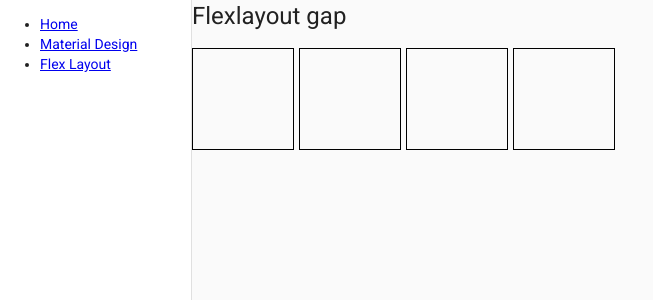
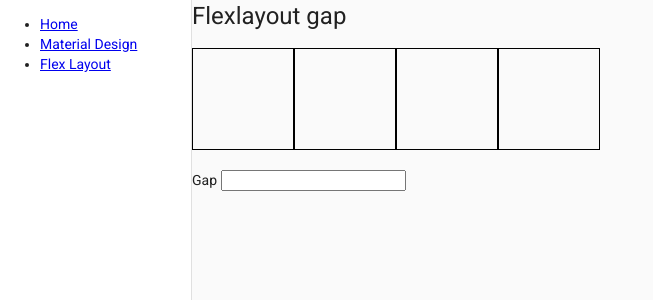
Before and after one commit to PraveenMuthu22/angular-learning-project, an Angular app: page /layoutgap in a window 1280 px wide. Shown: the top 300 px of the page, without its empty margins (0-653 px from the left). Built offline with nearby package versions, Linux system fonts and the light colour scheme.

Commit message:
Flex gap complete

```diff
--- a/src/app/flexlayout/layout-gap/layout-gap.component.css
+++ b/src/app/flexlayout/layout-gap/layout-gap.component.css
@@ -3,3 +3,7 @@
   height: 100px;
   border: solid black 1px;
 }
+
+.parent {
+  margin-bottom: 20px;
+}
--- a/src/app/flexlayout/layout-gap/layout-gap.component.html
+++ b/src/app/flexlayout/layout-gap/layout-gap.component.html
@@ -1,8 +1,12 @@
-<h1 > Flexlayout gap </h1>
+<h1> Flexlayout gap </h1>
 
-<div class="parent" fxLayout="row" fxLayoutGap="5px">
+<div class="parent" fxLayout="row" [fxLayoutGap]="gap + 'px'">
   <div class="child"> </div>
   <div class="child"> </div>
   <div class="child"> </div>
   <div class="child"> </div>
 </div>
+
+<label> Gap </label>
+
+<input type="text" class="form-control" name="name" [(ngModel)]="gap">
--- a/src/app/flexlayout/layout-gap/layout-gap.component.ts
+++ b/src/app/flexlayout/layout-gap/layout-gap.component.ts
@@ -6,6 +6,7 @@ import { Component, OnInit } from '@angular/core';
   styleUrls: ['./layout-gap.component.css']
 })
 export class LayoutGapComponent implements OnInit {
+  gap: number;
 
   constructor() { }
 
```
Also changed, not shown: src/app/flexlayout/flexlayout.module.ts (+4 -4 lines), src/app/shared/shared.module.ts (added, +20 -0 lines).
